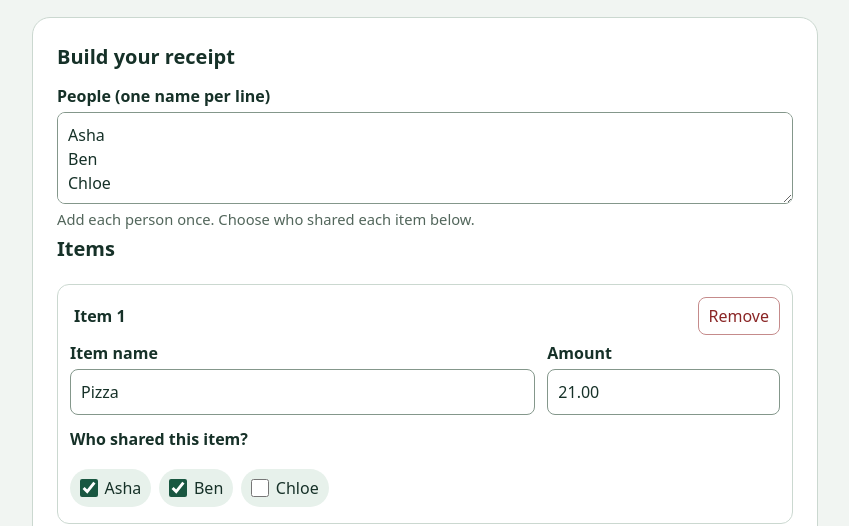
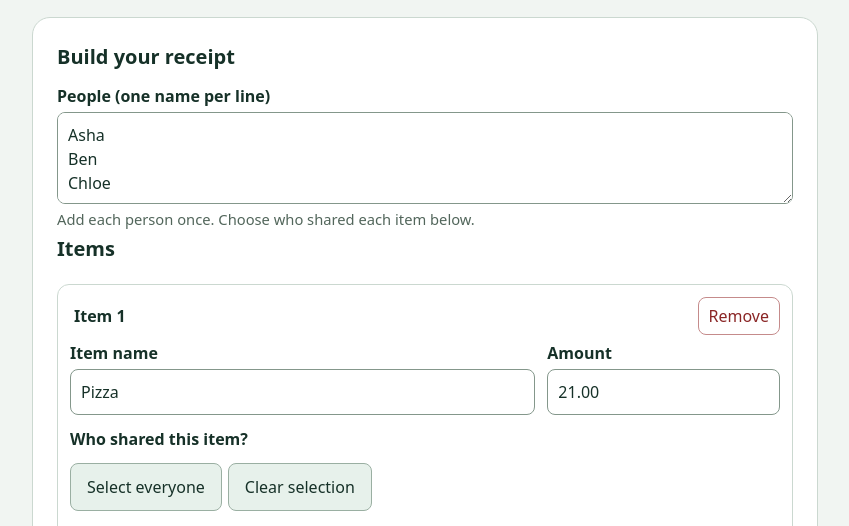
Before and after one commit to aksharghatole/StrangeUtility, a plain HTML site: page apps/receiptsplit/index.html in a window 1280 px wide. Shown: the part 195-721 px from the top of the page, without its empty margins (215-1064 px from the left). Drawn offline with Linux system fonts and the light colour scheme.

Commit message:
Add per-item select everyone and clear assignment shortcuts

```diff
--- a/apps/receiptsplit/index.html
+++ b/apps/receiptsplit/index.html
@@ -186,7 +186,17 @@ Chloe</textarea>
       const participants=document.createElement('div');
       participants.className='participants';
       participants.setAttribute('aria-label',`People sharing item ${id}`);
-      row.append(legend,heading,fields,whoLabel,participants);
+      const shortcuts=document.createElement('div');
+      for(const [caption,checked] of [['Select everyone',true],['Clear selection',false]]){
+        const button=document.createElement('button');
+        button.type='button';button.className='secondary';button.textContent=caption;
+        button.addEventListener('click',()=>{
+          for(const input of participants.querySelectorAll('input[type=checkbox]'))input.checked=checked;
+          resetResults();
+        });
+        shortcuts.append(button);
+      }
+      row.append(legend,heading,fields,whoLabel,shortcuts,participants);
       $('items').append(row);
       refreshParticipants();
       if(selectedNames){
```
